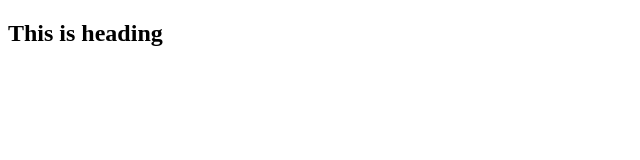
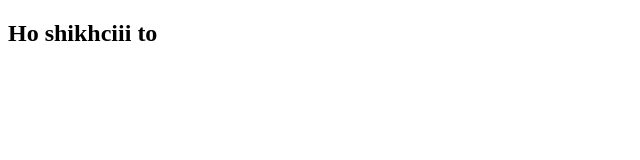
Before and after one commit to alaminrahman/LearnBranches, a plain HTML site: page index.html in a window 1280 px wide. Shown: the full height of the page, 0-640 px from the left. Drawn offline with Linux system fonts and the light colour scheme.

Commit message:
Change Title and h2

```diff
--- a/index.html
+++ b/index.html
@@ -2,13 +2,13 @@
 <html lang="en">
 <head>
     <meta charset="UTF-8">
-    <title>Counter Up</title>
+    <title>Shikhci</title>
 
 
 </head>
 <body>
 
-  <h2>This is heading</h2>
+  <h2>Ho shikhciii to</h2>
 
 </body>
 </html>
```
